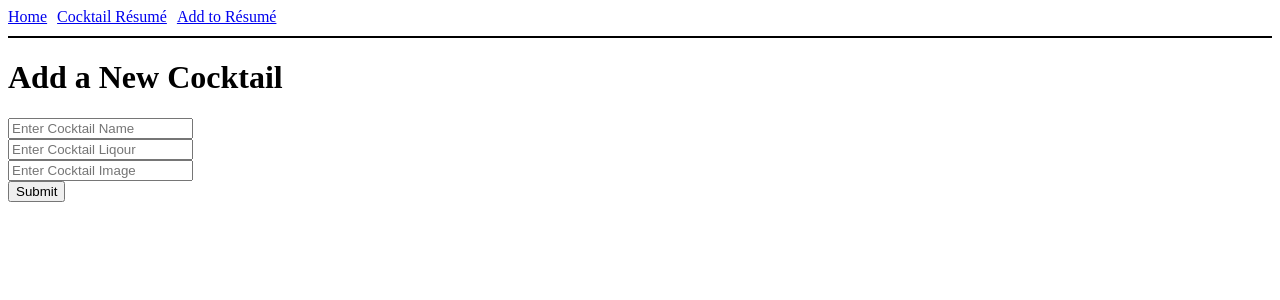
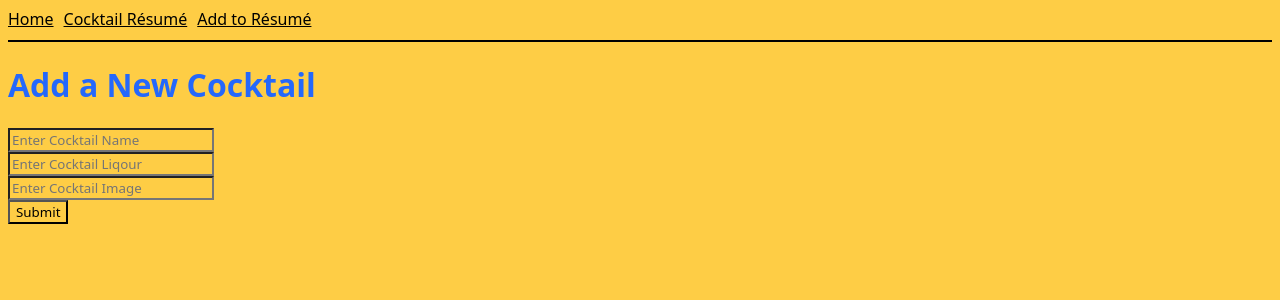
Before and after one commit to ryanrizeq/phase-2-project, a React (Create React App) app: page /new in a window 1280 px wide. Shown: the top 300 px of the page. Built offline with nearby package versions, Linux system fonts and the light colour scheme; no server answers.

Commit message:
styling updates

```diff
--- a/src/components/CocktailPage.js
+++ b/src/components/CocktailPage.js
@@ -4,7 +4,9 @@ import CocktailRender from "./CocktailRender";
 function CocktailPage( { list }) {
     return (
         <div>
-            <h1>Cocktail Résumé</h1>
+            <h1 className="accent">Cocktail Résumé</h1>
+            <p>Peruse this list for your next cocktail. All specially made by me, your bartender!</p>
+            <div className="grid">
                 {list.map((drink) => (
                     <CocktailRender
                         key = {drink.name}
@@ -15,6 +17,8 @@ function CocktailPage( { list }) {
                 ))}
             </div>
 
+        </div>
+
     )
 }
 
--- a/src/components/CocktailRender.js
+++ b/src/components/CocktailRender.js
@@ -2,10 +2,10 @@ import React from "react";
 
 function CocktailRender({ name, img, liquor }) {
     return(
-        <div>
+        <div className="tile">
             <h3>{name}</h3>
             <img src={img} alt="drink" className="pics" />
-            <p>{liquor}</p>
+            <p><em>Liquor: {liquor}</em></p>
         </div>
     )
 }
--- a/src/components/Form.js
+++ b/src/components/Form.js
@@ -22,7 +22,7 @@ function CocktailForm ({ addNewCocktail }) {
 
     return (
         <div>
-            <h1>Add a New Cocktail</h1>
+            <h1 className="accent">Add a New Cocktail</h1>
             <form onSubmit={onSubmit}>
                 <input
                     type="text"
--- a/src/components/Home.js
+++ b/src/components/Home.js
@@ -3,7 +3,7 @@ import React from "react";
 function Home() {
     return(
         <div>
-            <h1>Welcome to CocktaiList!</h1>
+            <h1 className="accent">Welcome to CocktaiList!</h1>
             <p>CocktaiList is your personal cocktail résumé. Now you're able to show off your drink reportoire whenever you want.</p>
             <p>Drink on!</p>
         </div>
--- a/src/components/NavBar.js
+++ b/src/components/NavBar.js
@@ -3,13 +3,7 @@ import { NavLink } from "react-router-dom";
 
 function NavBar() {
     return(
-        <div
-            style={{
-                borderBottom: "2px solid black",
-                paddingBottom: "10px",
-                marginBottom: "12px",
-            }}
-        >
+        <div className="navbar">
           <NavLink style={{ marginRight: "10px" }} to="/">
             Home
           </NavLink>
--- a/src/index.css
+++ b/src/index.css
@@ -1,3 +1,8 @@
+* {
+    background-color: #FECD45;
+    font-family: system-ui, -apple-system, BlinkMacSystemFont, 'Segoe UI', Roboto, Oxygen, Ubuntu, Cantarell, 'Open Sans', 'Helvetica Neue', sans-serif;
+}
+
 .pics {
     height: 150px;
     width: 150px;
@@ -7,6 +12,31 @@
     width: 150%
 }
 
-.page {
-    background-color: aqua;
+.navbar {
+    border-bottom: 2px solid black;
+    padding-bottom: 10px;
+    margin-bottom: 12px;
+    color: black;
 }
+
+a, a:hover, a:visited, a:active {
+    color: inherit;
+   }
+
+.accent {
+    color: #2568FB
+}
+
+.tile {
+    border-style: solid;
+    border-color: white;
+    margin-bottom: 5px;
+    text-align: center;
+}
+
+.grid {
+    display: grid;
+    grid-template-columns: repeat(5, 1fr);
+    gap: 10px;
+    grid-auto-rows: minmax(100px, auto);
+}
```
Lines whose indentation alone changed are shown as unchanged.
